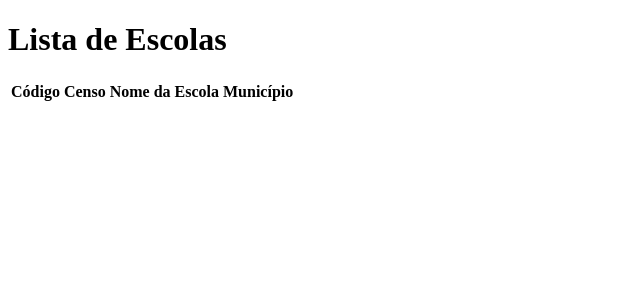
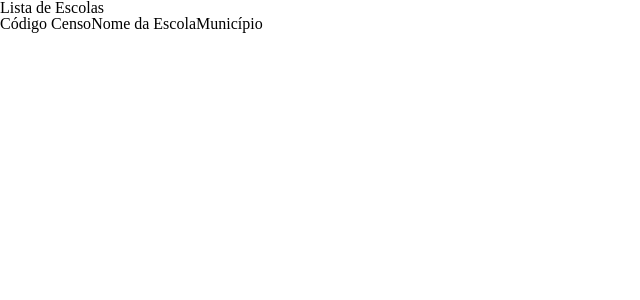
Before and after one commit to maxwelldeveloper7/escola, a Flask app: page /escolas in a window 1280 px wide. Shown: the top 300 px of the page, without its empty margins (0-640 px from the left). Run offline with Flask 3, Linux system fonts and the light colour scheme; data that the repository does not hold is empty; some libraries are stand-ins or nearby versions.

Commit message:
static e estilização

```diff
--- /dev/null
+++ b/app/static/reset.css
@@ -0,0 +1,48 @@
+/* http://meyerweb.com/eric/tools/css/reset/
+   v2.0 | 20110126
+   License: none (public domain)
+*/
+
+html, body, div, span, applet, object, iframe,
+h1, h2, h3, h4, h5, h6, p, blockquote, pre,
+a, abbr, acronym, address, big, cite, code,
+del, dfn, em, img, ins, kbd, q, s, samp,
+small, strike, strong, sub, sup, tt, var,
+b, u, i, center,
+dl, dt, dd, ol, ul, li,
+fieldset, form, label, legend,
+table, caption, tbody, tfoot, thead, tr, th, td,
+article, aside, canvas, details, embed,
+figure, figcaption, footer, header, hgroup,
+menu, nav, output, ruby, section, summary,
+time, mark, audio, video {
+	margin: 0;
+	padding: 0;
+	border: 0;
+	font-size: 100%;
+	font: inherit;
+	vertical-align: baseline;
+}
+/* HTML5 display-role reset for older browsers */
+article, aside, details, figcaption, figure,
+footer, header, hgroup, menu, nav, section {
+	display: block;
+}
+body {
+	line-height: 1;
+}
+ol, ul {
+	list-style: none;
+}
+blockquote, q {
+	quotes: none;
+}
+blockquote:before, blockquote:after,
+q:before, q:after {
+	content: '';
+	content: none;
+}
+table {
+	border-collapse: collapse;
+	border-spacing: 0;
+}
--- a/app/templates/adicionar_aluno.html
+++ b/app/templates/adicionar_aluno.html
@@ -3,6 +3,8 @@
 <head>
     <meta charset="UTF-8">
     <meta name="viewport" content="width=device-width, initial-scale=1.0">
+    <link rel="stylesheet" href="{{ url_for('static', filename='reset.css') }}">
+    <link rel="stylesheet" href="{{ url_for('static', filename='style.css') }}">
     <title>Adicionar Aluno</title>
 </head>
 <body>
--- a/app/templates/escolas.html
+++ b/app/templates/escolas.html
@@ -3,6 +3,8 @@
 <head>
     <meta charset="UTF-8">
     <meta name="viewport" content="width=device-width, initial-scale=1.0">
+    <link rel="stylesheet" href="{{ url_for('static', filename='reset.css') }}">
+    <link rel="stylesheet" href="{{ url_for('static', filename='style.css') }}">
     <title>Lista de Escolas</title>
 </head>
 <body>
--- a/app/templates/index.html
+++ b/app/templates/index.html
@@ -3,6 +3,8 @@
 <head>
     <meta charset="UTF-8">
     <meta name="viewport" content="width=device-width, initial-scale=1.0">
+    <link rel="stylesheet" href="{{ url_for('static', filename='reset.css') }}">
+    <link rel="stylesheet" href="{{ url_for('static', filename='style.css') }}">
     <title>Cadastro Escolar</title>
 </head>
 <body>
```
Also changed, not shown: app/static/style.css (added).
